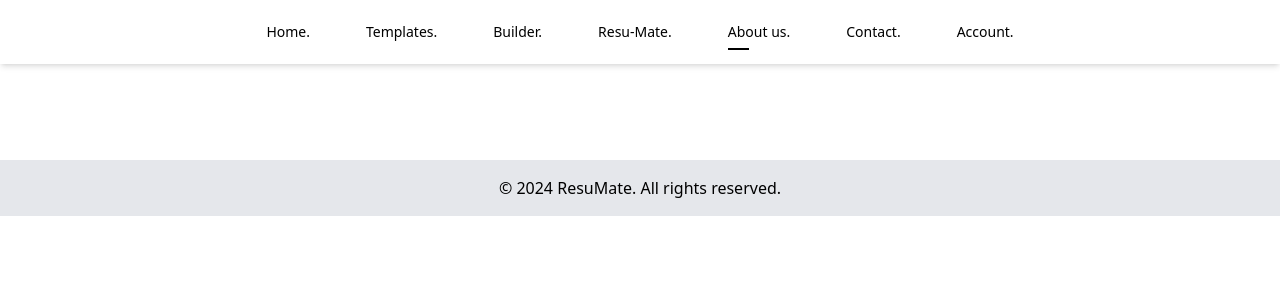
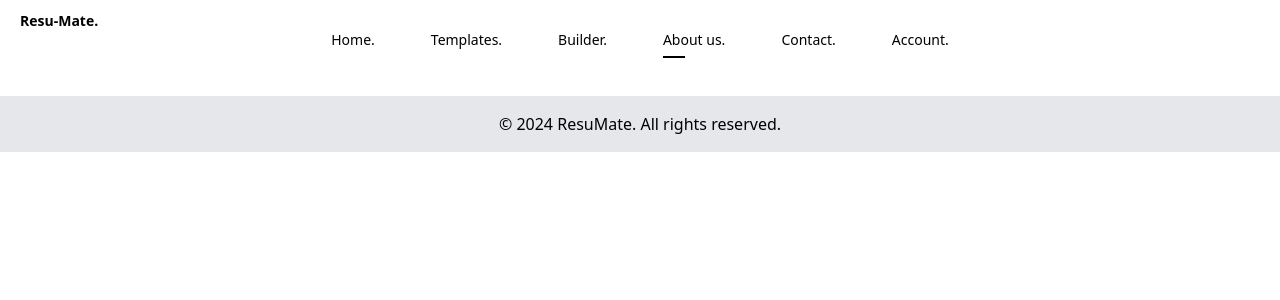
Before and after one commit to ruiterj/DjangoResumee, a Django app: page /about in a window 1280 px wide. Shown: the top 300 px of the page. Run offline with Django 5.2, Linux system fonts and the light colour scheme; some libraries are stand-ins or nearby versions.

Commit message:
change navbar

```diff
--- a/resumeeProject/settings.py
+++ b/resumeeProject/settings.py
@@ -25,7 +25,7 @@ SECRET_KEY = 'django-insecure-gzr$a26bhng&r)wg*820ivh1^7wmb==-spxx%cux1%qa0ig*cs
 # SECURITY WARNING: don't run with debug turned on in production!
 DEBUG = True
 
-ALLOWED_HOSTS = ['your-username.pythonanywhere.com']
+ALLOWED_HOSTS = []
 
 
 TAILWIND_APP_NAME = 'theme'
--- a/templates/base.html
+++ b/templates/base.html
@@ -8,17 +8,20 @@
     {% tailwind_css %}
 </head>
 <body class="font-sans">
-    <nav class="bg-white shadow-md">
-        <div class="max-w-7xl mx-auto px-4 sm:px-6 lg:px-8">
-            <div class="flex justify-center h-16">
-                <div class="flex space-x-8 items-center">
     {% url 'home' as home_url %}
     {% url 'templates' as templates_url %}
     {% url 'builder' as builder_url %}
     {% url 'about' as about_url %}
     {% url 'contact' as contact_url %}
     {% url 'account' as account_url %}
-
+        <nav class="shadow-md">
+            <div class="flex relative w-full">
+                <div class="absolute left-0 top-0 z-10 p-2">
+                    <a href="{{ home_url }}" class="px-3 py-2 text-sm font-bold text-black hover:text-gray-600">Resu-Mate.</a>
+                </div>
+                <div class="absolute left-0 top-0 w-full p-2">
+                    <div class="flex justify-center h-16">
+                        <div class="flex space-x-8 items-center">
                             <a href="{{ home_url }}" class="relative group px-3 py-2 text-sm font-medium">
                                 <span class="text-black group-hover:text-gray-600">Home.</span>
                                 <span class="absolute bottom-0 left-3 w-1/4 h-0.5 bg-black transition-all duration-200 ease-in-out {% if request.path == home_url %}opacity-100{% else %}opacity-0 group-hover:opacity-100{% endif %}"></span>
@@ -31,7 +34,6 @@
                                 <span class="text-black group-hover:text-gray-600">Builder.</span>
                                 <span class="absolute bottom-0 left-3 w-1/4 h-0.5 bg-black transition-all duration-200 ease-in-out {% if request.path == builder_url %}opacity-100{% else %}opacity-0 group-hover:opacity-100{% endif %}"></span>
                             </a>
-                    <a href="{{ home_url }}" class="px-3 py-2 text-sm font-medium font-bold text-black hover:text-gray-600">Resu-Mate.</a>
                             <a href="{{ about_url }}" class="relative group px-3 py-2 text-sm font-medium">
                                 <span class="text-black group-hover:text-gray-600">About us.</span>
                                 <span class="absolute bottom-0 left-3 w-1/4 h-0.5 bg-black transition-all duration-200 ease-in-out {% if request.path == about_url %}opacity-100{% else %}opacity-0 group-hover:opacity-100{% endif %}"></span>
@@ -47,8 +49,8 @@
                         </div>
                     </div>
                 </div>
+            </div>
         </nav>
-
     <main class="container mx-auto mt-8 p-4">
         {% block content %}
         {% endblock %}
```
Lines whose indentation alone changed are shown as unchanged.
